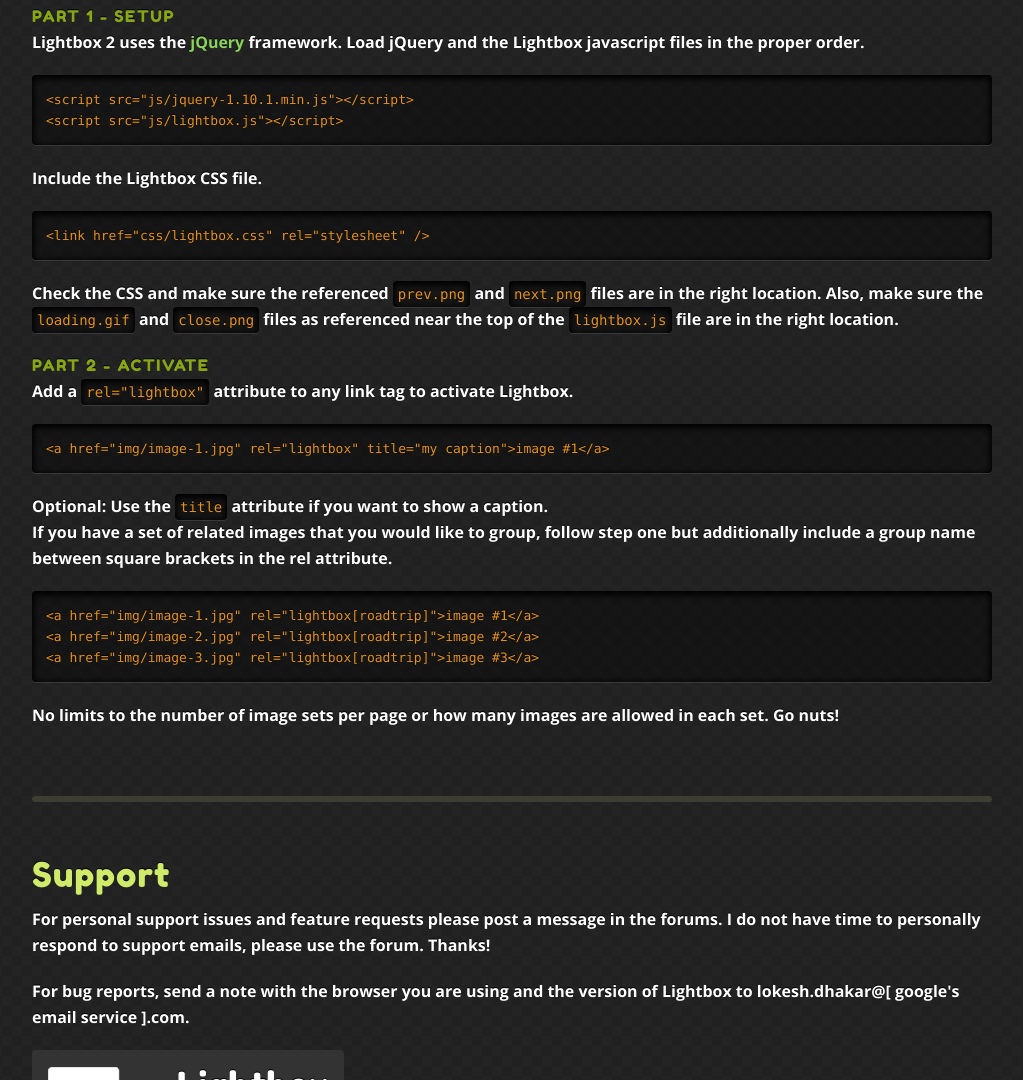
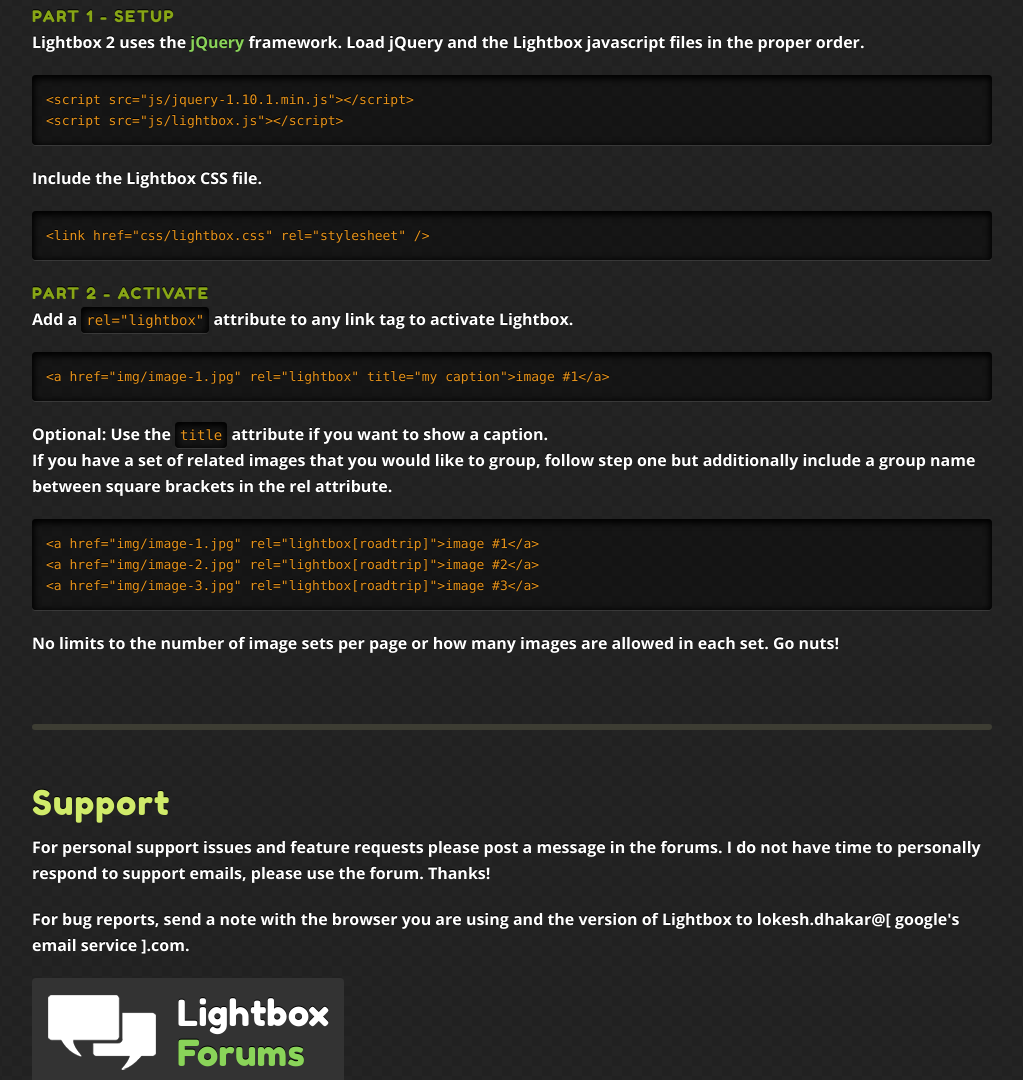
Before and after one commit to lokesh/lightbox2, a plain HTML site: page index.html in a window 1280 px wide. Shown: the part 1474-2554 px from the top of the page, without its empty margins (248-1271 px from the left). Drawn offline with nearby package versions, Linux system fonts and the light colour scheme.

Commit message:
No need to check where the images are ;-)

```diff
--- a/index.html
+++ b/index.html
@@ -148,7 +148,6 @@
 <pre><code>&lt;link href=&quot;css/lightbox.css&quot; rel=&quot;stylesheet&quot; /&gt;
 </code></pre>
 			</li>
-			<li>Check the CSS and make sure the referenced <code>prev.png</code> and <code>next.png</code> files are in the right location. Also, make sure the <code>loading.gif</code> and <code>close.png</code> files as referenced near the top of the <code>lightbox.js</code> file are in the right location.</li>
 		</ol>
 		<h3>Part 2 - Activate</h3>
 		<ol>
```
